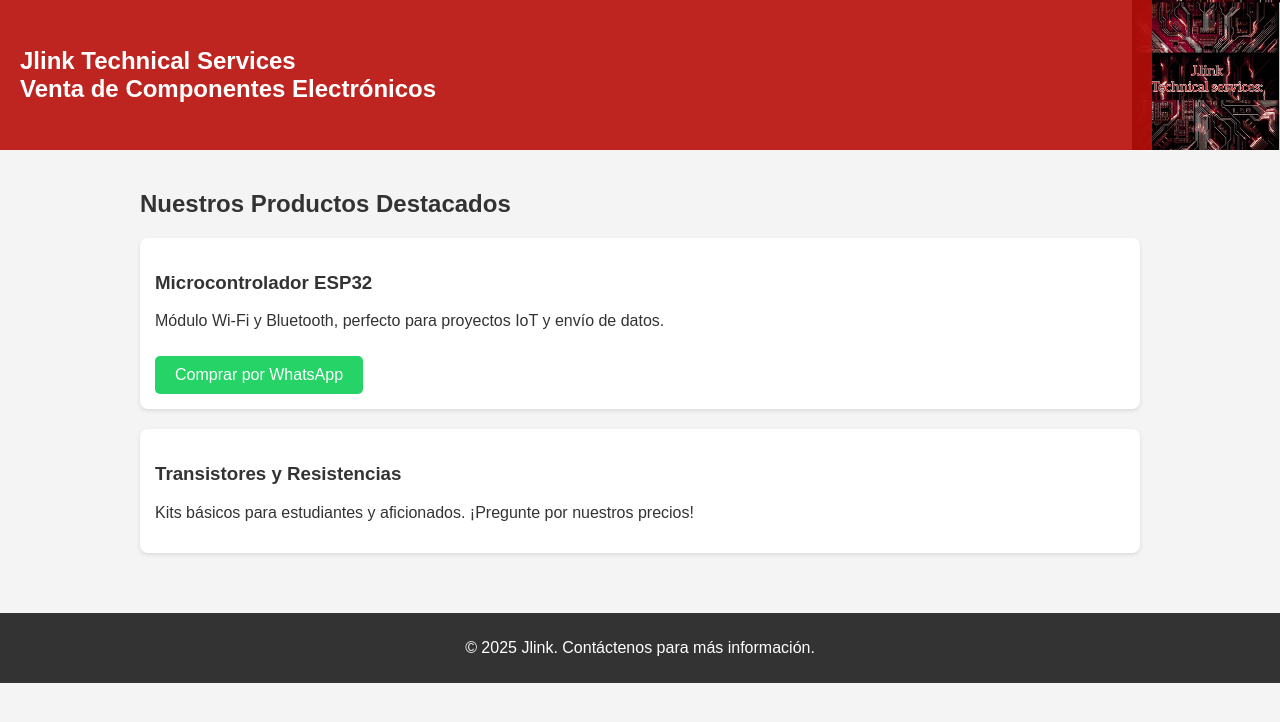
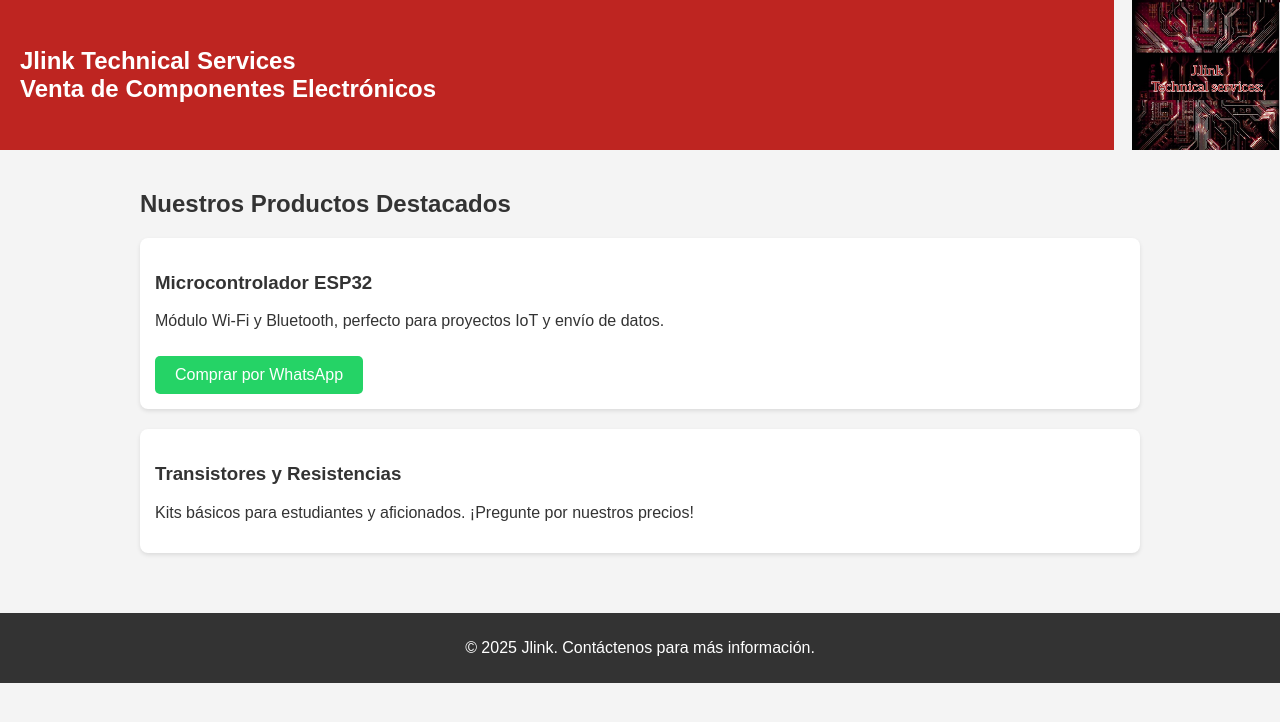
Before and after one commit to Jlink-hub/Tienda-Jlink, a plain HTML site: page index.html in a window 1280 px wide. Drawn offline with Linux system fonts and the light colour scheme.

Commit message:
style.css

```diff
--- a/style.css
+++ b/style.css
@@ -26,7 +26,7 @@
     color: white; /* Texto blanco para contraste */
     padding: 10px 20px;
     text-align: left;
-    width: 90%; /* Ocupa el 65% del ancho, dejando 35% a la derecha para la imagen */
+    width: 87%; /* Ocupa el 65% del ancho, dejando 35% a la derecha para la imagen */
     box-sizing: border-box;
     height: 100%; /* Ocupa toda la altura del header */
     display: flex; /* Para centrar el texto verticalmente dentro del div */
```
